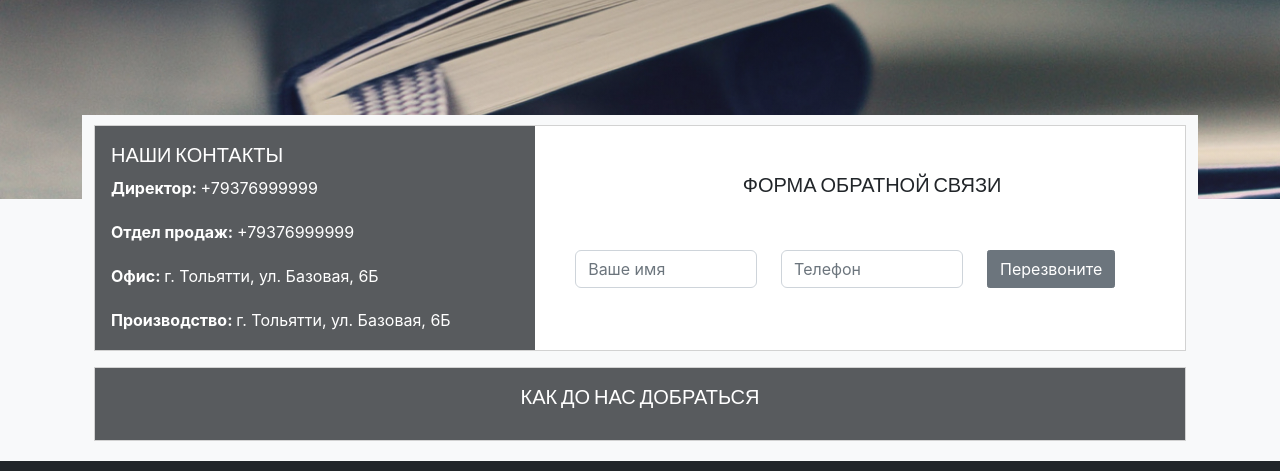
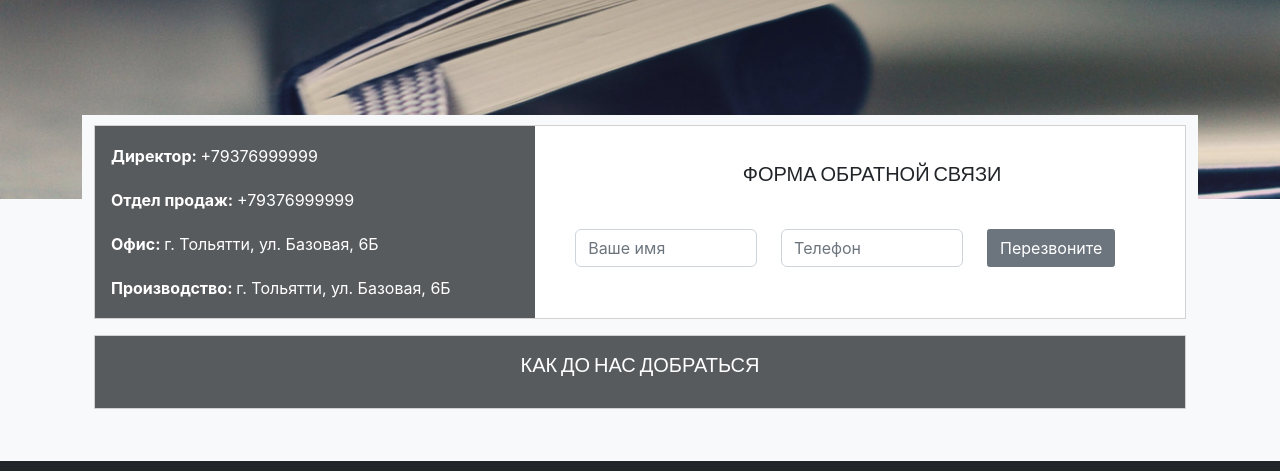
Before and after one commit to GrVl-dev/GrVl.github.io, a plain HTML site: page pages/contacts.html in a window 1280 px wide. Shown: the part 251-722 px from the top of the page. Drawn offline with Linux system fonts and the light colour scheme.

Commit message:
исправил баг 2

```diff
--- a/pages/contacts.html
+++ b/pages/contacts.html
@@ -61,7 +61,6 @@
                             <div class="row">
                                 <div class="col-md-6 col-lg-5">
                                     <div class="card-body bg-dark bg-opacity-75 text-bg-dark">
-                                        <h5 class="card-title text-uppercase">Наши контакты</h5>
                                         <p class="card-text"><b>Директор: </b>+79376999999</p>
                                         <p class="card-text"><b>Отдел продаж: </b>+79376999999</p>
                                         <p class="card-text"><b>Офис: </b>г. Тольятти, ул. Базовая, 6Б</p>
```
